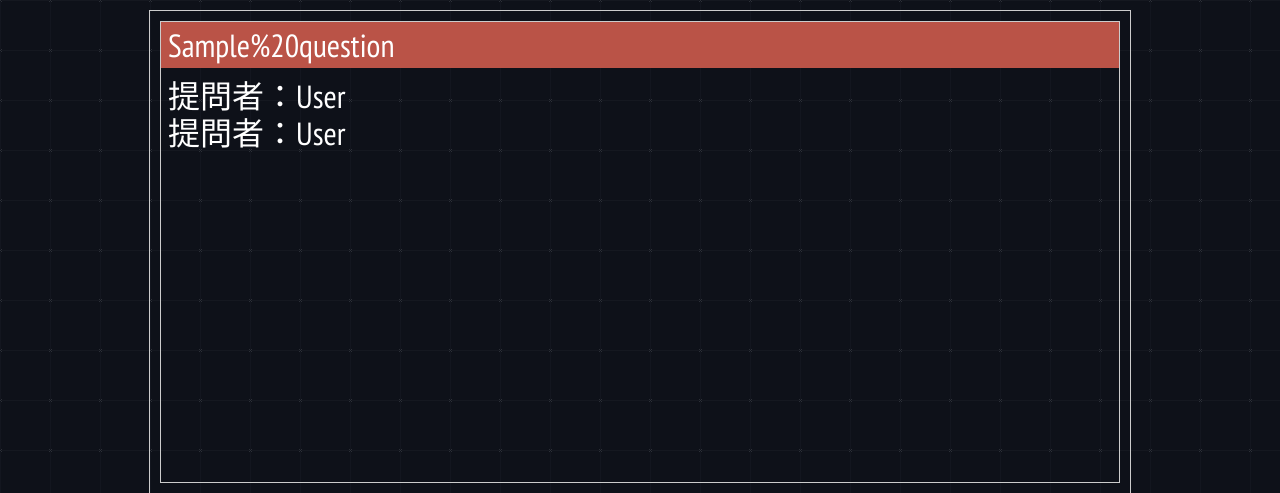
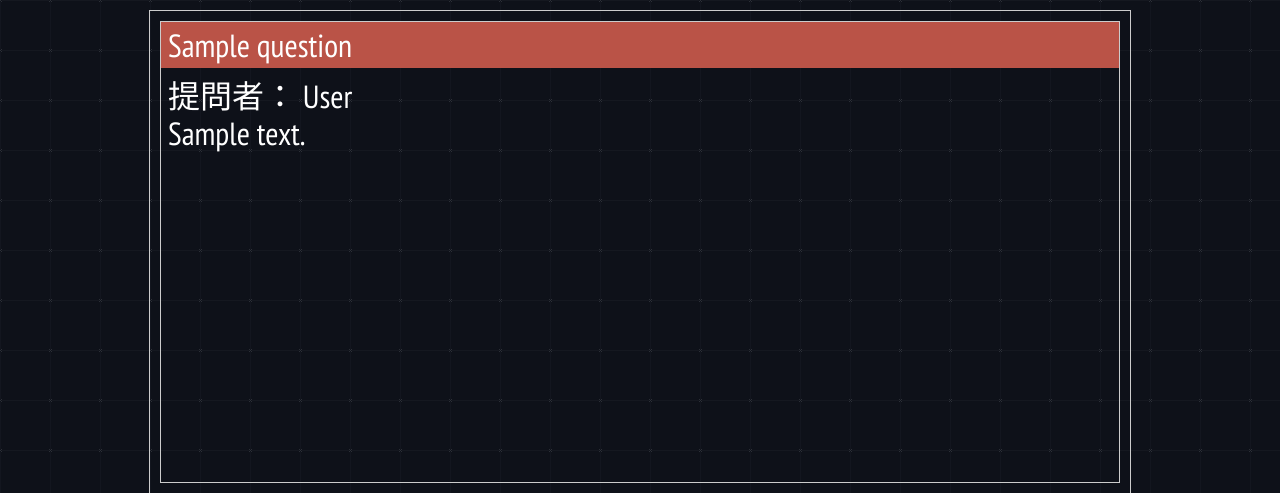
Before and after one commit to Yi-Tseng/SitconAskVote, a Django app: page /question/live in a window 1280 px wide. Shown: the top 493 px of the page. Run offline with Django 3.2, Linux system fonts and the light colour scheme; tables that the repository leaves empty hold one stand-in row (values such as "Sample post").

Commit message:
fix live view preview

```diff
--- a/question/templates/view.html
+++ b/question/templates/view.html
@@ -30,7 +30,7 @@
                 <!-- 管理用 -->
                 {% if que.author.id == user.id %}
                     <a class="admin-btn" href="/question/edit?qid={{que.id}}">編輯</a>
-                    <a class="admin-btn" href="/question/del?qid={{que.id}}">刪除</a>
+                    <a class="admin-btn" href="/question/del?qid={{que.id}}" onclick="return chk_del()">刪除</a>
 
                     <!-- staff -->
                     {% if user.is_staff %}
--- a/static/javascripts/live.js
+++ b/static/javascripts/live.js
@@ -8,9 +8,14 @@ setInterval(function() {
             var author = data.question.author;
             var text = data.question.text;
 
-            $(".title").html(escape(title));
-            $(".context p").html("提問者：" + escape(author));
-            $(".context pre").html(escape(text));
+            $(".title")[0].text(title);
+            $(".context p").text("提問者：" + author);
+            text_arr = text.split("\n");
+            text = "";
+            for(var t: text_arr) {
+                text += t + "<br>";
+            }
+            $(".context .text").text(text);
         }
     });
 }, 1000);
--- a/static/javascripts/que_view.js
+++ b/static/javascripts/que_view.js
@@ -11,3 +11,7 @@ setInterval(function() {
 }, 1000);
 
 */
+
+function chk_del() {
+    return confirm("確認刪除？");
+}
```
